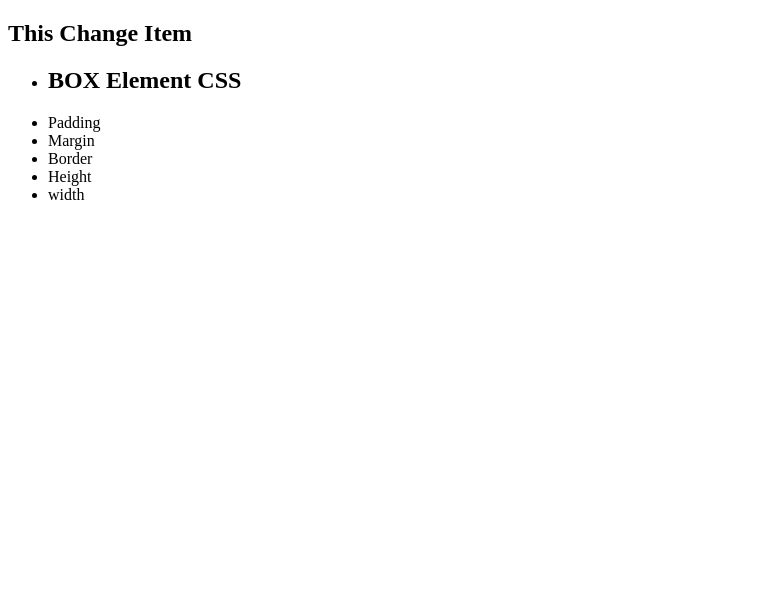
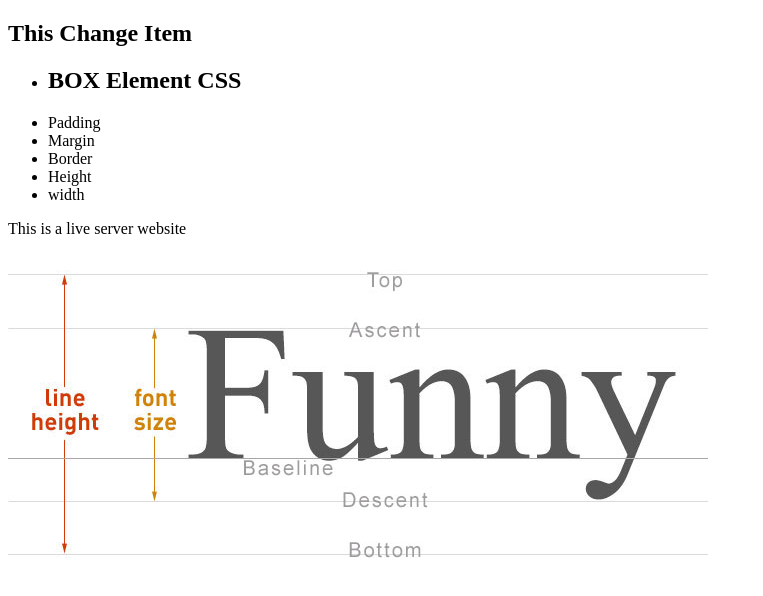
Before and after one commit to Taher-39/html-css-file, a plain HTML site: page index.html in a window 1280 px wide. Shown: the whole page, without its empty margins (0-763 px from the left). Drawn offline with Linux system fonts and the light colour scheme.

Commit message:
add prgrf and img

```diff
--- a/index.html
+++ b/index.html
@@ -17,5 +17,7 @@
             <li>width</li>
         </ul>
     </div>
+    <p>This is a live server website</p>
+    <img src="img/font.jpg" alt="">
 </body>
 </html>
```
Also changed, not shown: img/font.jpg (added).
